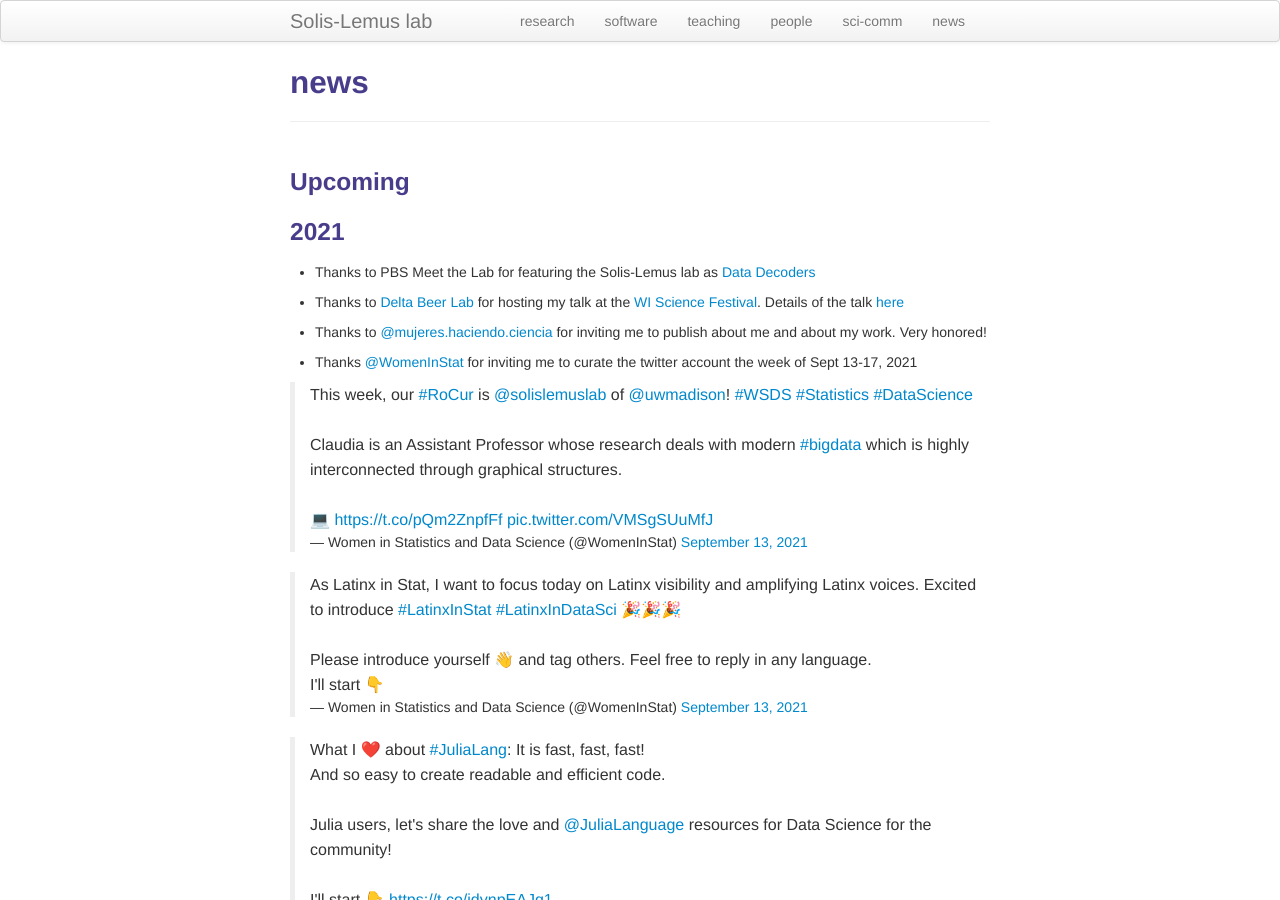
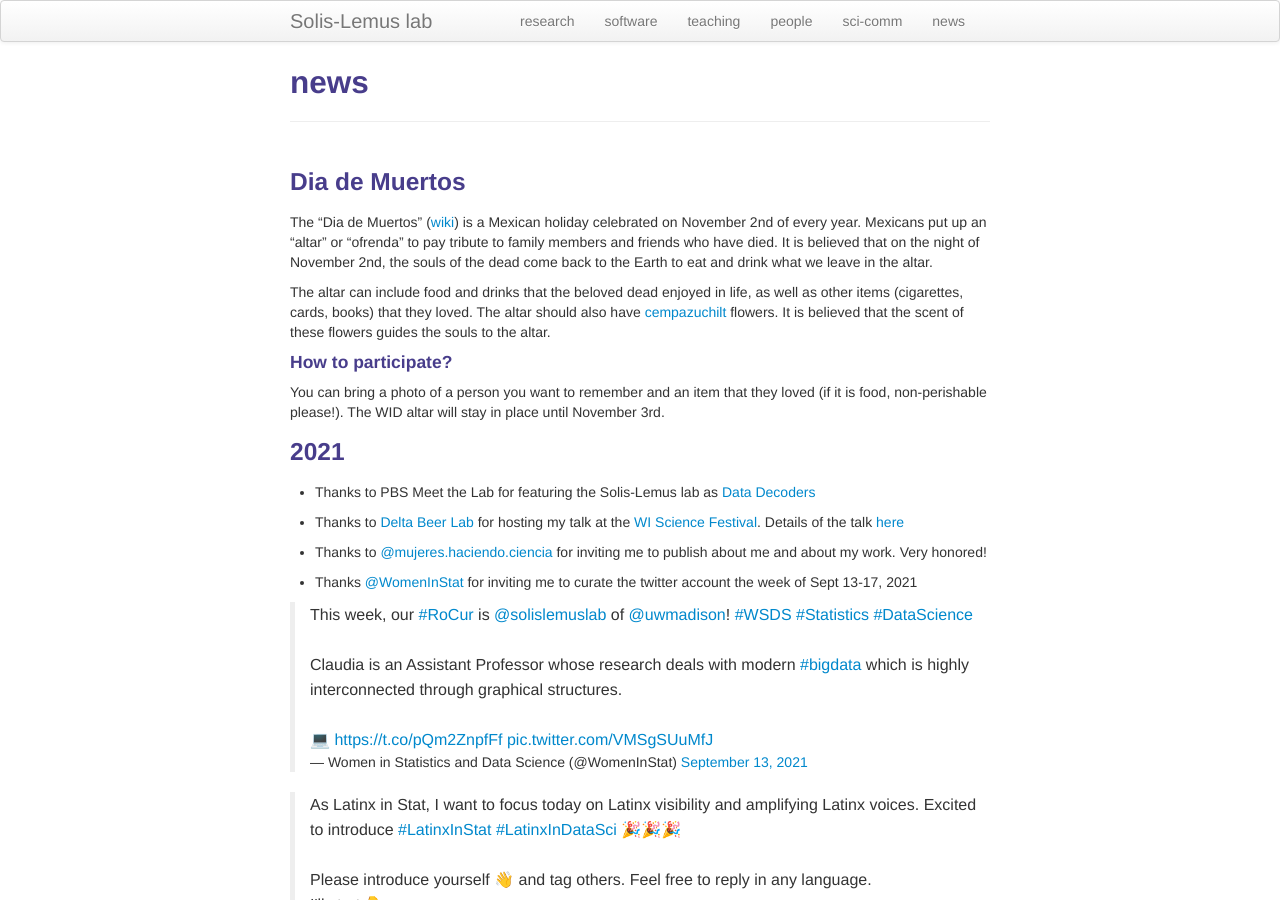
Before and after one commit to solislemuslab/solislemuslab.github.io, a Jekyll site: the page built from pages/news.md, in a window 1280 px wide and 900 px high. Built offline with Jekyll 4.4.1, drawn with Linux system fonts in a browser that asks for light colours; comment, search, counter and statistics services are not loaded.

Commit message:
dia de muertos

```diff
--- a/pages/news.md
+++ b/pages/news.md
@@ -4,7 +4,15 @@ title: news
 description: Solis-Lemus lab
 ---
 
-### Upcoming
+### Dia de Muertos
+
+The "Dia de Muertos" ([wiki](https://en.wikipedia.org/wiki/Day_of_the_Dead)) is a Mexican holiday celebrated on November 2nd of every year. Mexicans put up an "altar" or "ofrenda" to pay tribute to family members and friends who have died. It is believed that on the night of November 2nd, the souls of the dead come back to the Earth to eat and drink what we leave in the altar.
+
+The altar can include food and drinks that the beloved dead enjoyed in life, as well as other items (cigarettes, cards, books) that they loved. The altar should also have [cempazuchilt](https://en.wikipedia.org/wiki/Tagetes_erecta) flowers. It is believed that the scent of these flowers guides the souls to the altar.
+
+#### How to participate?
+
+You can bring a photo of a person you want to remember and an item that they loved (if it is food, non-perishable please!). The WID altar will stay in place until November 3rd.
 
 
 ### 2021
```
